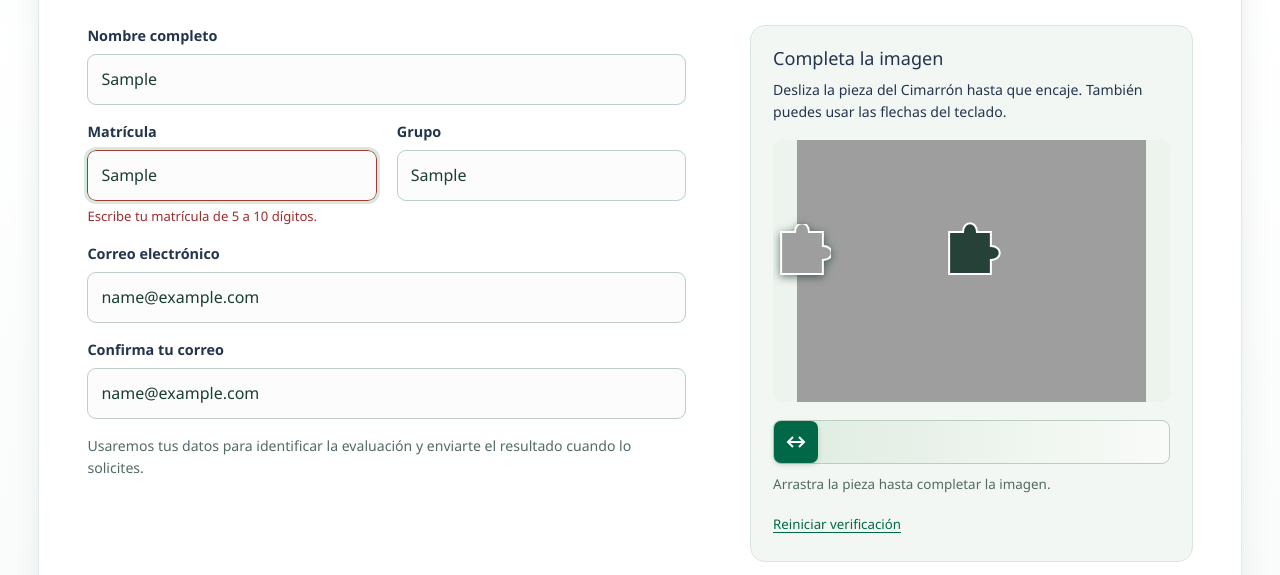
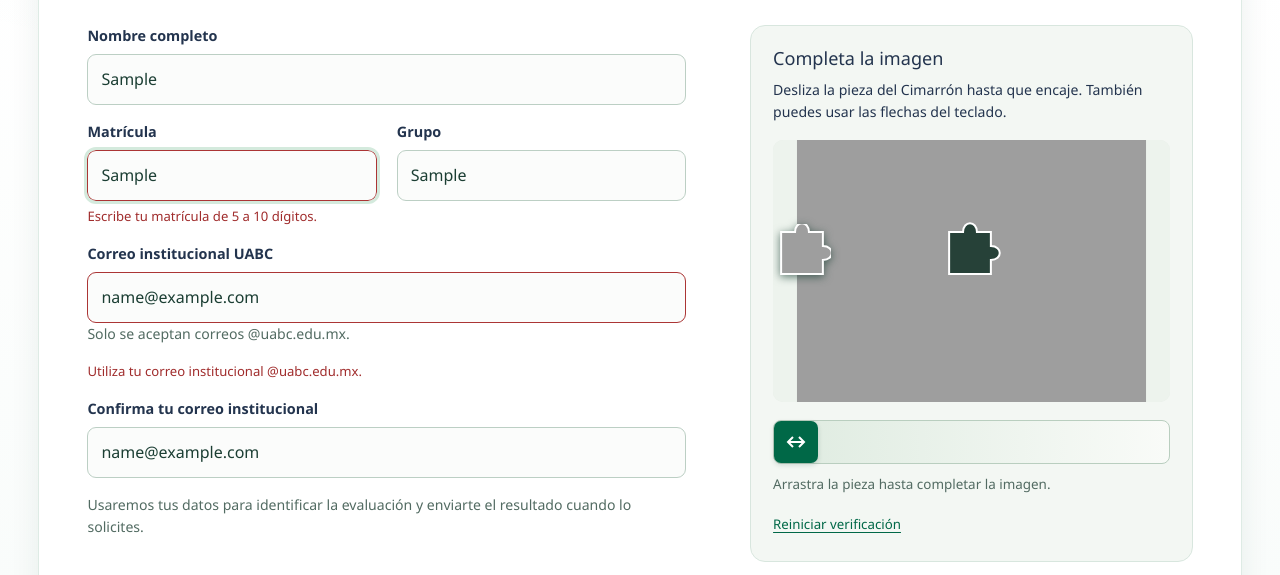
Before and after one commit to pedroyepiz/pe, a plain HTML site: page pages/cuestionario_programacion.html in a window 1280 px wide. Both pictures are taken after typing "Sample", "Sample", "Sample", "name@example.com", "name@example.com" into the empty fields and a click on the button "Comenzar evaluación →". Shown: the part 593-1168 px from the top of the page. Drawn offline with nearby package versions, Linux system fonts and the light colour scheme.

Commit message:
duplicados

```diff
--- a/pages/cuestionario_programacion.html
+++ b/pages/cuestionario_programacion.html
@@ -41,8 +41,8 @@
                 <div class="peq-field"><label for="peq-matricula">Matrícula</label><input id="peq-matricula" name="matricula" inputmode="numeric" autocomplete="off" maxlength="10" required aria-describedby="peq-matricula-error"><p id="peq-matricula-error" class="peq-field-error"></p></div>
                 <div class="peq-field"><label for="peq-group">Grupo</label><input id="peq-group" name="group" autocomplete="off" maxlength="20" required aria-describedby="peq-group-error"><p id="peq-group-error" class="peq-field-error"></p></div>
               </div>
-              <div class="peq-field"><label for="peq-email">Correo electrónico</label><input id="peq-email" name="email" type="email" autocomplete="email" maxlength="254" required aria-describedby="peq-email-error"><p id="peq-email-error" class="peq-field-error"></p></div>
-              <div class="peq-field"><label for="peq-confirm-email">Confirma tu correo</label><input id="peq-confirm-email" name="confirmEmail" type="email" autocomplete="off" maxlength="254" required aria-describedby="peq-confirmEmail-error"><p id="peq-confirmEmail-error" class="peq-field-error"></p></div>
+              <div class="peq-field"><label for="peq-email">Correo institucional UABC</label><input id="peq-email" name="email" type="email" placeholder="usuario@uabc.edu.mx" autocomplete="email" maxlength="254" required aria-describedby="peq-email-hint peq-email-error"><p id="peq-email-hint" class="peq-small peq-muted">Solo se aceptan correos @uabc.edu.mx.</p><p id="peq-email-error" class="peq-field-error"></p></div>
+              <div class="peq-field"><label for="peq-confirm-email">Confirma tu correo institucional</label><input id="peq-confirm-email" name="confirmEmail" type="email" placeholder="usuario@uabc.edu.mx" autocomplete="off" maxlength="254" required aria-describedby="peq-email-hint peq-confirmEmail-error"><p id="peq-confirmEmail-error" class="peq-field-error"></p></div>
               <div class="peq-honeypot" aria-hidden="true"><label for="peq-website">Deja vacío este campo</label><input id="peq-website" name="website" tabindex="-1" autocomplete="off"></div>
               <p class="peq-small peq-muted">Usaremos tus datos para identificar la evaluación y enviarte el resultado cuando lo solicites.</p>
             </div>
@@ -79,7 +79,7 @@
   <script src="../scripts/layout.js" defer></script>
   <script src="../scripts/app.js" defer></script>
   <script src="../scripts/pages/cuestionario_programacion.config.js" defer></script>
-  <script src="../scripts/pages/cuestionario_programacion.core.js" defer></script>
+  <script src="../scripts/pages/cuestionario_programacion.core.js?v=validacion-uabc-2" defer></script>
   <script src="../scripts/pages/cuestionario_programacion.puzzle.js" defer></script>
   <script src="../scripts/pages/cuestionario_programacion.js?v=2columnas-revision-1" defer></script>
 </body>
--- a/scripts/pages/cuestionario_programacion.core.js
+++ b/scripts/pages/cuestionario_programacion.core.js
@@ -10,6 +10,8 @@
     if(!/^\d{5,10}$/.test(p.matricula)) errors.matricula='Escribe tu matrícula de 5 a 10 dígitos.';
     if(!/^[A-Z0-9][A-Z0-9 _.-]{0,19}$/.test(p.group)) errors.group='Escribe el grupo como aparece en tu lista.';
     if(p.email.length>254||!/^([^\s@<>]{1,64})@([A-Za-z0-9](?:[A-Za-z0-9-]*[A-Za-z0-9])?\.)+[A-Za-z]{2,63}$/.test(p.email)) errors.email='Escribe un correo válido.';
+    // PE_CORREO_UABC_V2
+    if(!errors.email&&!p.email.endsWith("@uabc.edu.mx")) errors.email="Utiliza tu correo institucional @uabc.edu.mx.";
     return {profile:p,errors,valid:Object.keys(errors).length===0};
   }
   function validateData(data){
```
